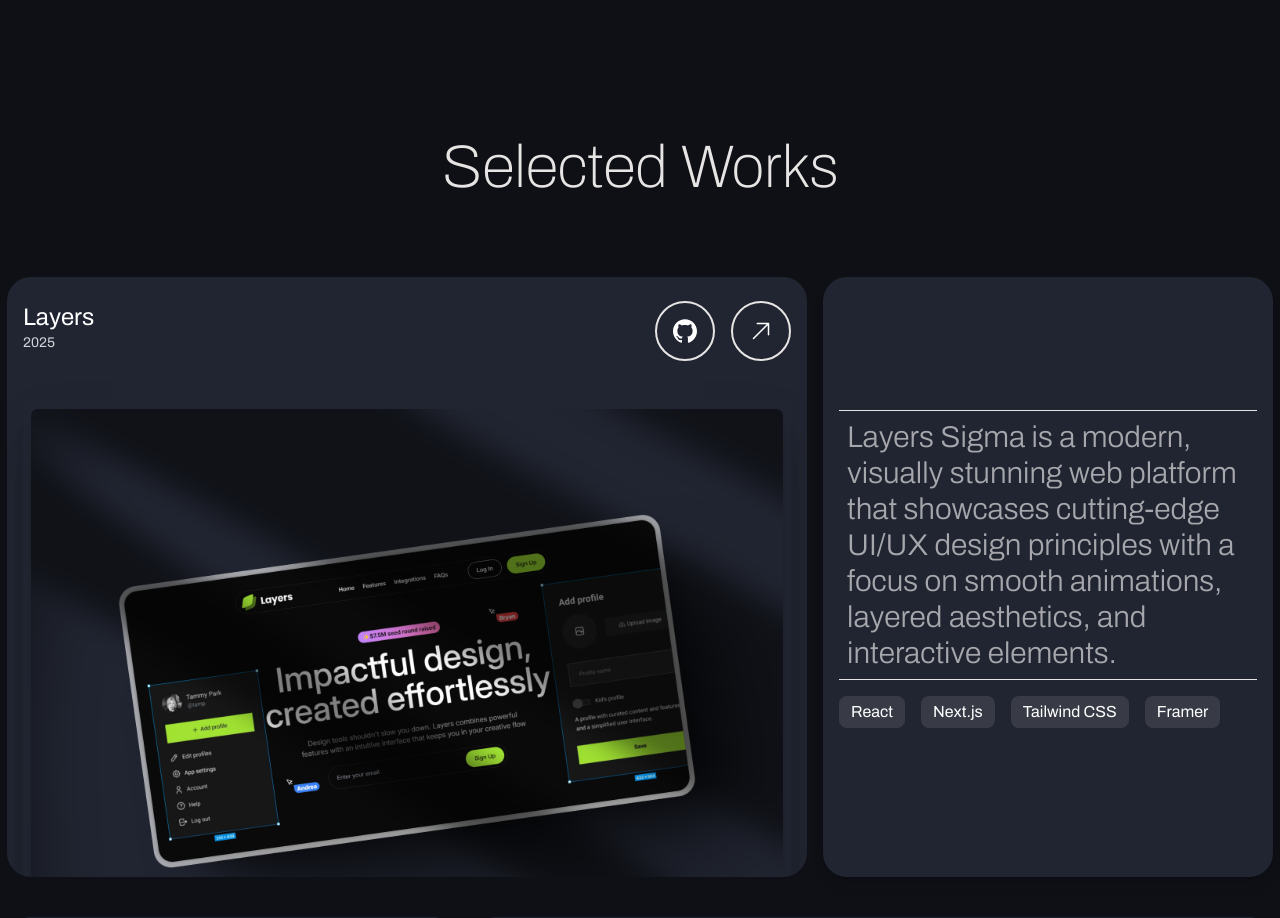
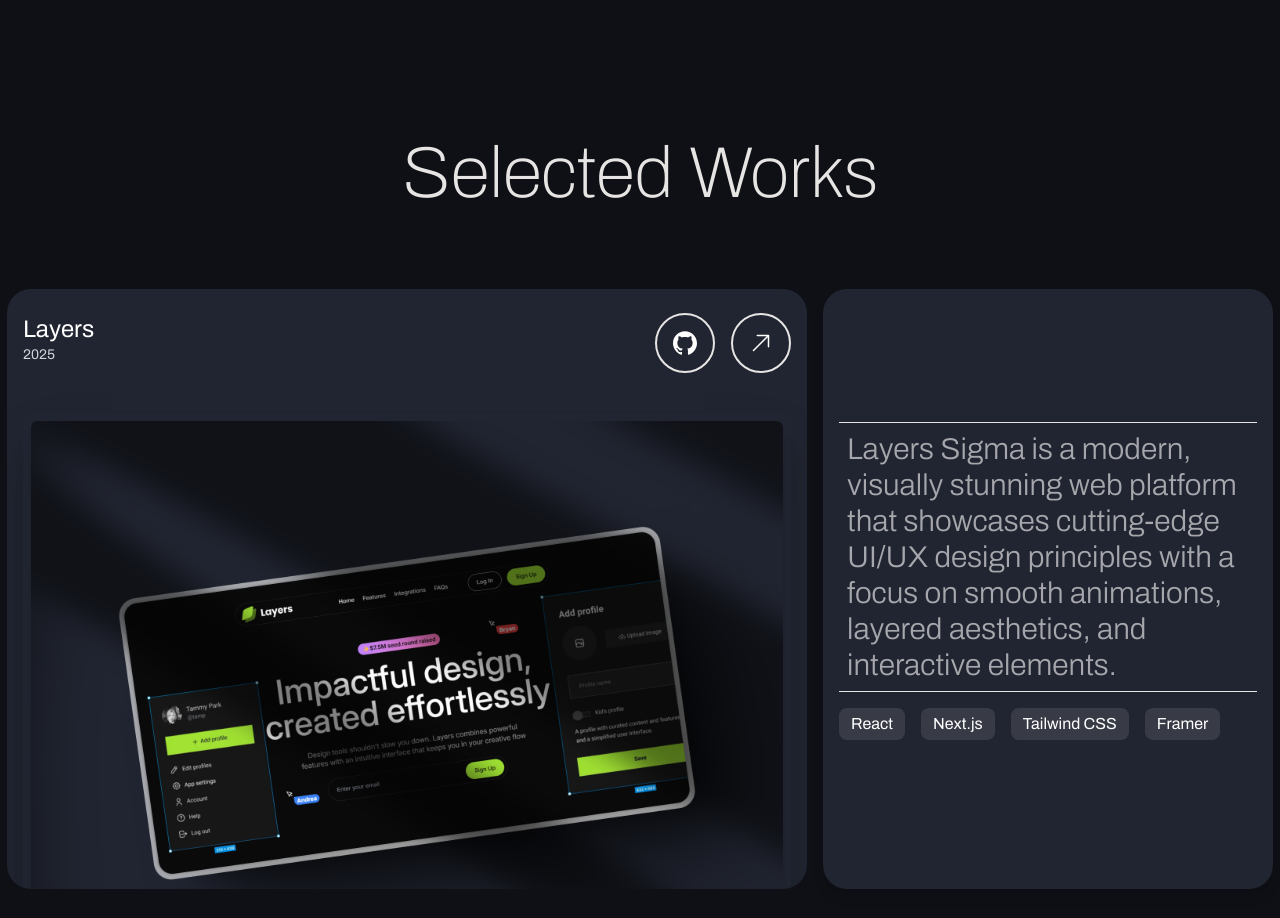
Before and after one commit to amanzecodes/port-v1, a Next.js app: page / in a window 1280 px wide. Shown: the part 1800-2718 px from the top of the page. Built offline with nearby package versions, Linux system fonts and the light colour scheme.

Commit message:
small changes

```diff
--- a/src/app/components/Projects.tsx
+++ b/src/app/components/Projects.tsx
@@ -17,7 +17,7 @@
   return (
     <section id="projects" className="py-24 md:py-32 lg:py-40 border-t border-stone-200">
       <div>
-        <h1 className="font-thin text-6xl text-center">Selected Works</h1>
+        <h1 className="font-thin text-4xl md:text-7xl text-center">Selected Works</h1>
       </div>
 
       {/* Show only on sm and md */}
```
